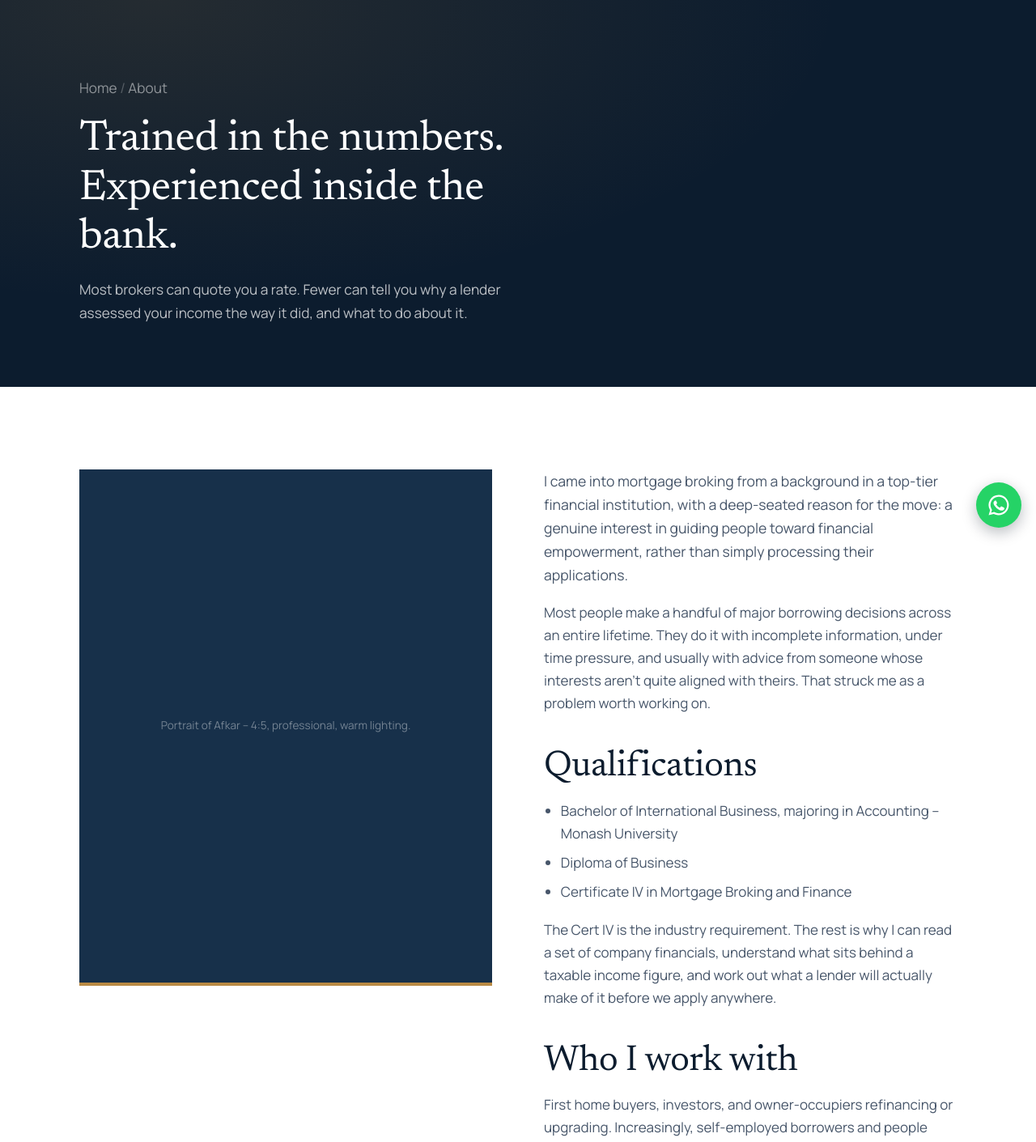
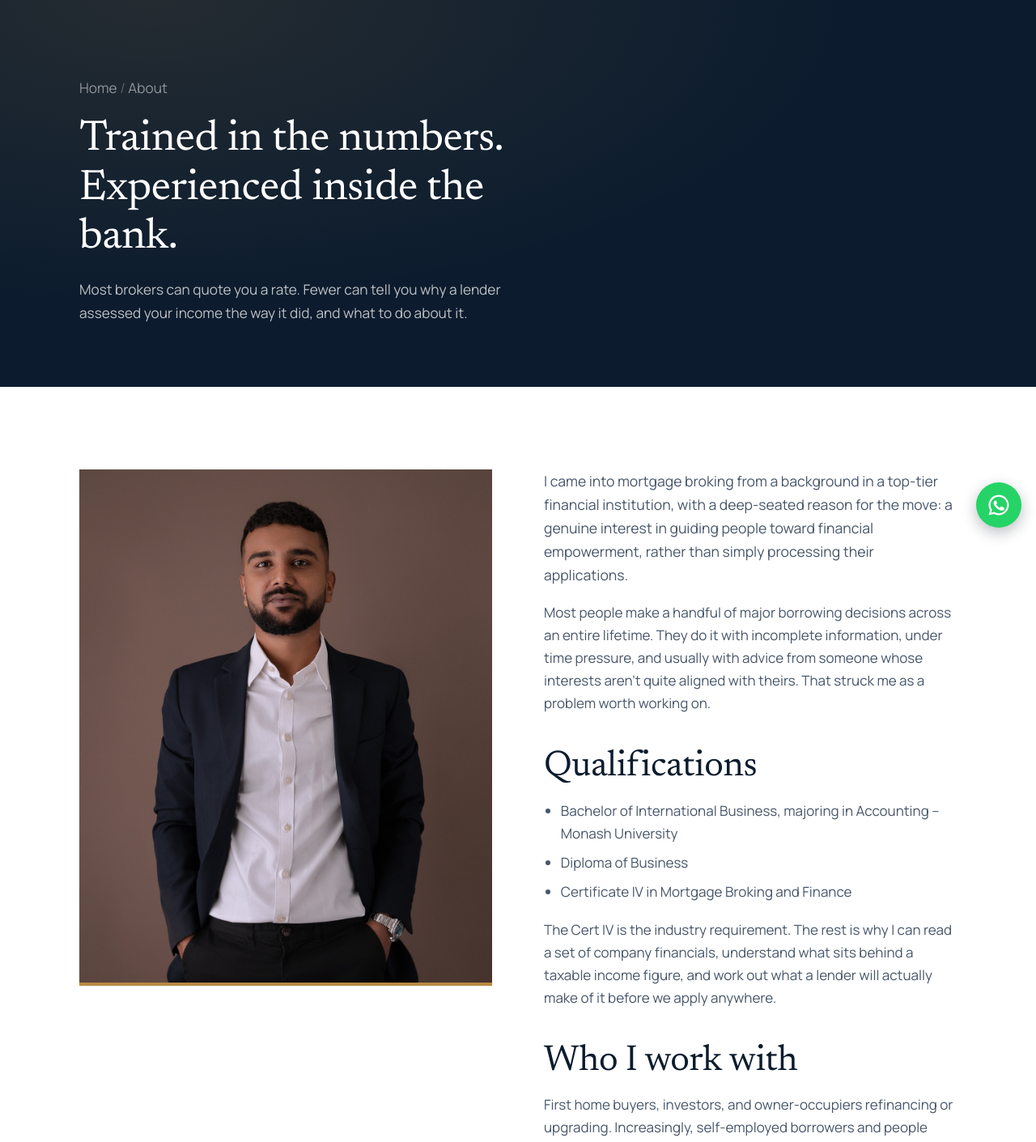
Before and after one commit to rnazeemdeen/mylendingpartner.com.au, a PHP site: page /about in a window 1280 px wide. Shown: the part 130-1541 px from the top of the page at 81% size. Run offline with PHP 8.4, Linux system fonts and the light colour scheme.

Commit message:
Add Afkar's portraits to the homepage and About page
Replaces the portrait placeholders with 0M4A2732 (homepage) and
0M4A2728 (About), cropped to 4:5 at 1200x1500 and compressed to ~180KB.

Co-Authored-By: Claude Opus 5.5 <noreply@anthropic.com>

```diff
--- a/about.php
+++ b/about.php
@@ -15,7 +15,7 @@ include __DIR__ . '/includes/header.php';
 
 <section class="section">
   <div class="wrap split split--top">
-    <div class="portrait">Portrait of Afkar &ndash; 4:5, professional, warm lighting.</div>
+    <img class="portrait" src="assets/afkar-about.jpg" alt="Afkar Mumthas, mortgage and finance broker" width="1200" height="1500">
     <div class="prose">
       <p class="lede">I came into mortgage broking from a background in a top-tier financial institution, with a deep-seated reason for the move: a genuine interest in guiding people toward financial empowerment, rather than simply processing their applications.</p>
       <p>Most people make a handful of major borrowing decisions across an entire lifetime. They do it with incomplete information, under time pressure, and usually with advice from someone whose interests aren't quite aligned with theirs. That struck me as a problem worth working on.</p>
--- a/assets/style.css
+++ b/assets/style.css
@@ -141,6 +141,7 @@ input[type=range]::-moz-range-thumb{width:20px;height:20px;border-radius:50%;bac
 .split{display:grid;grid-template-columns:1fr 1fr;gap:clamp(34px,5vw,68px);align-items:center}
 .split--top{align-items:start}
 .portrait{aspect-ratio:4/5;background:var(--navy-soft);border-bottom:4px solid var(--brass);display:flex;align-items:center;justify-content:center;color:rgba(255,255,255,.4);font-size:.85rem;text-align:center;padding:2rem;line-height:1.6}
+img.portrait{display:block;width:100%;height:auto;padding:0;object-fit:cover}
 .checks{list-style:none;padding:0;margin:1.5rem 0 2rem}
 .checks li{padding-left:2rem;margin-bottom:1.05rem;position:relative;font-size:1rem}
 .checks li::before{content:"";position:absolute;left:0;top:.55em;width:11px;height:6px;border-left:2px solid var(--brass);border-bottom:2px solid var(--brass);transform:rotate(-45deg)}
--- a/index.php
+++ b/index.php
@@ -57,7 +57,7 @@ include __DIR__ . '/includes/header.php';
 
 <section class="section">
   <div class="wrap split">
-    <div class="portrait">Portrait of Afkar goes here &ndash; 4:5, professional, warm lighting. This is the highest-impact image on the site.</div>
+    <img class="portrait" src="assets/afkar-home.jpg" alt="Afkar Mumthas, mortgage and finance broker" width="1200" height="1500" loading="lazy" decoding="async">
     <div>
       <p class="eyebrow">About Afkar</p>
       <h2>Trained in the numbers. Experienced inside the bank.</h2>
```
Also changed, not shown: assets/afkar-about.jpg (added), assets/afkar-home.jpg (added).
